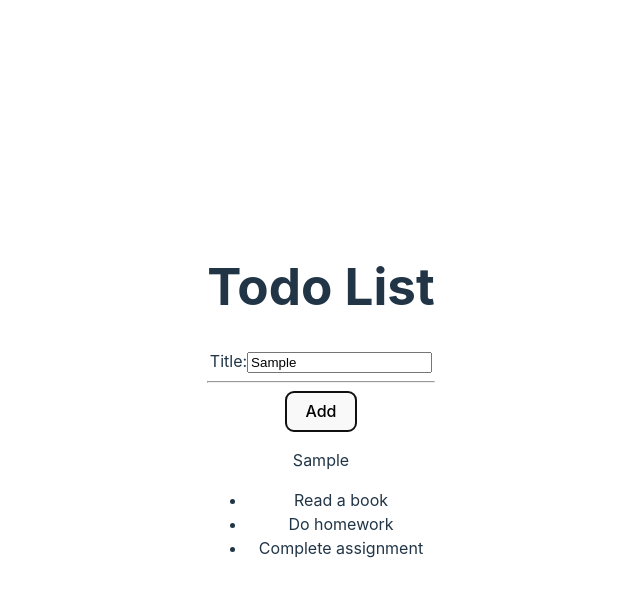
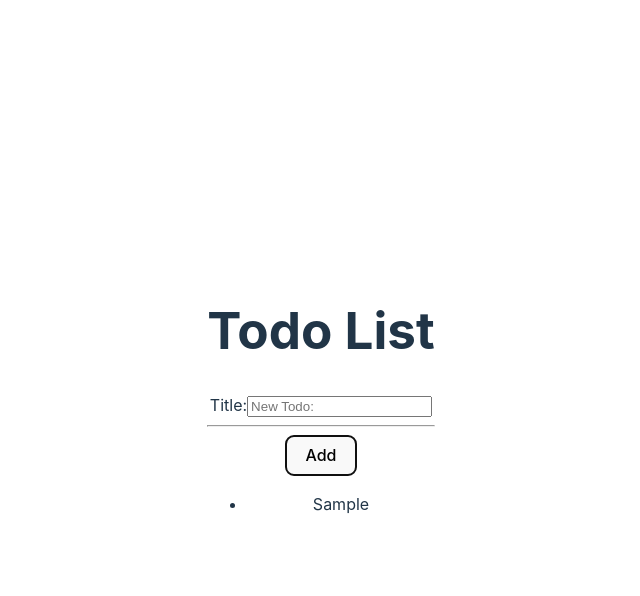
Before and after one commit to AlonaSamoilenko/MY-FIRST-APP, a React (Vite) app: page / in a window 1280 px wide. Both pictures are taken after typing "Sample" into the empty fields and a click on the button "Add". Shown: the top 596 px of the page, without its empty margins (319-959 px from the left). Built offline with nearby package versions, Linux system fonts and the light colour scheme.

Commit message:
Move Todo List to state, control input, add todo, destructure props

```diff
--- a/src/AddTodoForm.jsx
+++ b/src/AddTodoForm.jsx
@@ -1,12 +1,18 @@
-function AddTodoForm(props) {
+import { useState } from "react";
 
+function AddTodoForm({onAddTodo}) {
+    const [todoTitle, setTodoTitle] = useState('');
+
+function handleTitleChange(event){
+    const newTodoTitle = (event.target.value);
+    setTodoTitle(newTodoTitle);
+}
     function handleAddTodo(event){
        event.preventDefault();
-
-       const todoTitle = event.target.title.value;
        console.log(todoTitle);
 
-       props.onAddTodo(todoTitle);
+       onAddTodo({title: todoTitle, id: Date.now() });
+       setTodoTitle('');
     }
     return (
         <>
@@ -18,6 +24,8 @@ function AddTodoForm(props) {
                     type = "text"
                     name = "title"
                     placeholder="New Todo:"
+                    value = {todoTitle}
+                    onChange = {handleTitleChange}
                     />
                 </label>
                 <hr/>
--- a/src/App.jsx
+++ b/src/App.jsx
@@ -7,15 +7,18 @@ import AddTodoForm from './AddTodoForm.jsx'
 
 function App() {
   const [count, setCount] = useState(0);
-  const [newTodo, setNewTodo] = useState('');
+  const [todoList, setTodoList] = useState([]);
+
+  function addTodo(newTodo){
+    setTodoList([...todoList, newTodo]);
+  }
 
   return (
-    <>
+    <div>
     <h1> Todo List </h1>
-    <AddTodoForm onAddTodo={setNewTodo} />
-    <p>  {newTodo} </p>
-    <TodoList/>
-    </>
+    <AddTodoForm onAddTodo={addTodo} />
+    <TodoList todoList={todoList}/>
+    </div>
   );
 }
 
--- a/src/TodoList.jsx
+++ b/src/TodoList.jsx
@@ -1,18 +1,12 @@
 import TodoListItem from "./TodoListItem"
-const todoList = [
-    {id: 1, title: 'Read a book'},
-    {id: 2, title: 'Do homework'},
-    {id: 3, title: 'Complete assignment'},
-  ]
 
-function TodoList(){
+function TodoList({todoList}){
   return (
     <>
     <ul>
       {todoList.map((item) => (
-        <TodoListItem key={item.id} todo={item} />
+        <TodoListItem key={item.id} todo={item} title={item.title} />
       )) }
-
     </ul>
     </>
   )
--- a/src/TodoListItem.jsx
+++ b/src/TodoListItem.jsx
@@ -1,7 +1,7 @@
-function TodoListItem(props) {
+function TodoListItem({todo}) {
 return (
     <>
-        { <li>{props.todo.title}</li> }
+        { <li>{todo.title}</li> }
     </>
 )
 }
```
